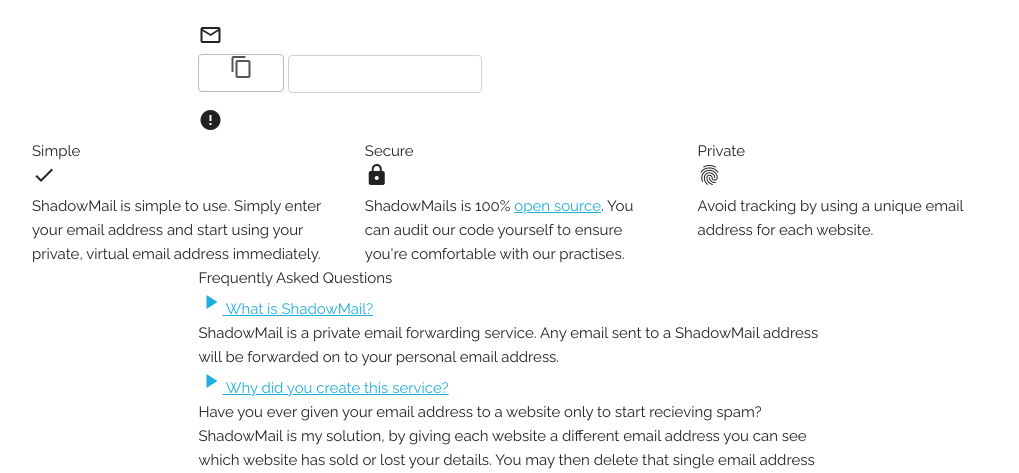
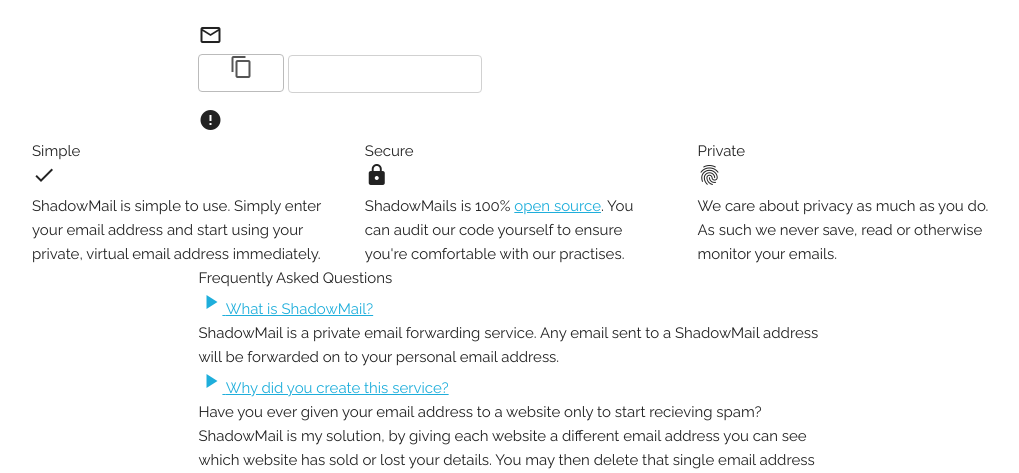
Before and after one commit to hintofbasil/Shadowmail, a Python web app: template flask/app/templates/homepage.html in a window 1280 px wide. Shown: the part 145-618 px from the top of the page, without its empty margins (128-1147 px from the left). Run offline with Jinja, Linux system fonts and the light colour scheme; the template is opened without the code that fills it, so the values that code supplies are empty; some libraries are stand-ins or nearby versions.

Commit message:
Updated text for privacy column

```diff
--- a/flask/app/templates/homepage.html
+++ b/flask/app/templates/homepage.html
@@ -110,7 +110,7 @@
 							<i class="material-icons descriptor-icon">fingerprint</i>
 						</div>
 						<div class="descriptor-text">
-							Avoid tracking by using a unique email address for each website.
+							We care about privacy as much as you do.  As such we never save, read or otherwise monitor your emails.
 						</div>
 					</div>
 				</div>
```
